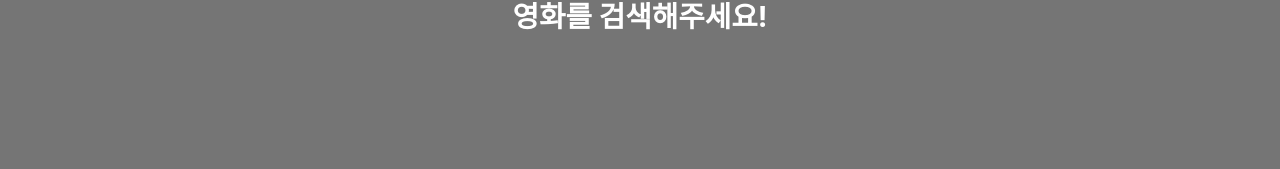
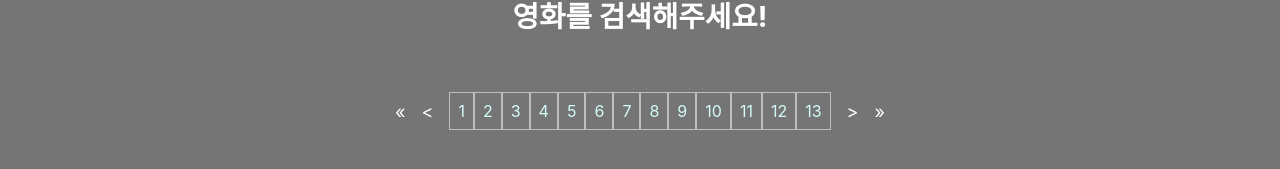
Before and after one commit to Muntari29/mymoviefinder, a Next.js app: page / in a window 1280 px wide. Shown: the part 331-500 px from the top of the page. Built offline with nearby package versions, Linux system fonts and the light colour scheme; no server answers.

Commit message:
add: PageNation 컴포넌트 추가 && 초기 레이아웃 구현

```diff
--- /dev/null
+++ b/components/PageNation/index.module.scss
@@ -0,0 +1,42 @@
+@import '@/utils/constants/_colors.scss';
+@import '@/utils/constants/_mixin.scss';
+
+.container {
+  display: flex;
+  align-items: center;
+  justify-content: center;
+  height: 72px;
+  .pageNation {
+    display: flex;
+    padding: 8px;
+  }
+  .item {
+    list-style: none;
+    padding: 8px;
+    border: 1px solid $TEXT_GRAY_LIGHT;
+    color: $TEXT_BLUE;
+    cursor: pointer;
+    &:hover {
+      color: darken($TEXT_BLUE, 20%);
+      text-decoration: underline;
+      text-decoration-color: $WHITE;
+    }
+  }
+  .totalResults {
+    text-align: center;
+    padding: 16px;
+  }
+  a {
+    color: $WHITE;
+    font-size: 1.125rem;
+    padding: 8px;
+    &:hover {
+      color: darken($TEXT_BLUE, 20%);
+      text-decoration: underline;
+      text-decoration-color: $WHITE;
+    }
+  }
+}
+
+@include mobile {
+}
--- /dev/null
+++ b/components/PageNation/index.tsx
@@ -0,0 +1,40 @@
+import Link from 'next/link';
+import { useState } from 'react';
+import style from './index.module.scss';
+
+interface IPageNation {
+  totalResults?: number;
+}
+const PageNation = ({ totalResults = 123 }: IPageNation) => {
+  const [totalPage, setTotalPage] = useState(Math.ceil(totalResults / 10));
+
+  // console.log([...new Array(132).keys()]);
+  // console.log(Math.ceil(123 / 10));
+  console.log(totalPage);
+  return (
+    <footer className={style.container}>
+      <Link href="#">
+        <a>&laquo;</a>
+      </Link>
+      <Link href="#">
+        <a>&lt;</a>
+      </Link>
+      <ul className={style.pageNation}>
+        {[...Array(totalPage).keys()].map((page) => (
+          <li className={style.item} key={page}>
+            {page + 1}
+          </li>
+        ))}
+      </ul>
+      <Link href="#">
+        <a>&gt;</a>
+      </Link>
+      <Link href="#">
+        <a>&raquo;</a>
+      </Link>
+      {/* <div className={style.totalResults}>총 검색결과 : {totalResults}개 </div> */}
+    </footer>
+  );
+};
+
+export default PageNation;
--- a/pages/index.tsx
+++ b/pages/index.tsx
@@ -8,6 +8,7 @@ import Header from '@/components/domain/Header';
 import { useEffect, useState } from 'react';
 import Spinner from '@/components/Spinner';
 import { useRouter } from 'next/router';
+import PageNation from '@/components/PageNation';
 
 const Home = (): JSX.Element => {
   const [seletedMovieId, setSeletedMovieId] = useState<string | null>(null);
@@ -56,6 +57,7 @@ const Home = (): JSX.Element => {
       ) : (
         ''
       )}
+      <PageNation />
     </>
   );
 };
--- a/tsconfig.json
+++ b/tsconfig.json
@@ -1,5 +1,6 @@
 {
   "compilerOptions": {
+    "downlevelIteration": true,
     "target": "es5",
     "lib": ["dom", "dom.iterable", "esnext"],
     "allowJs": true,
```
